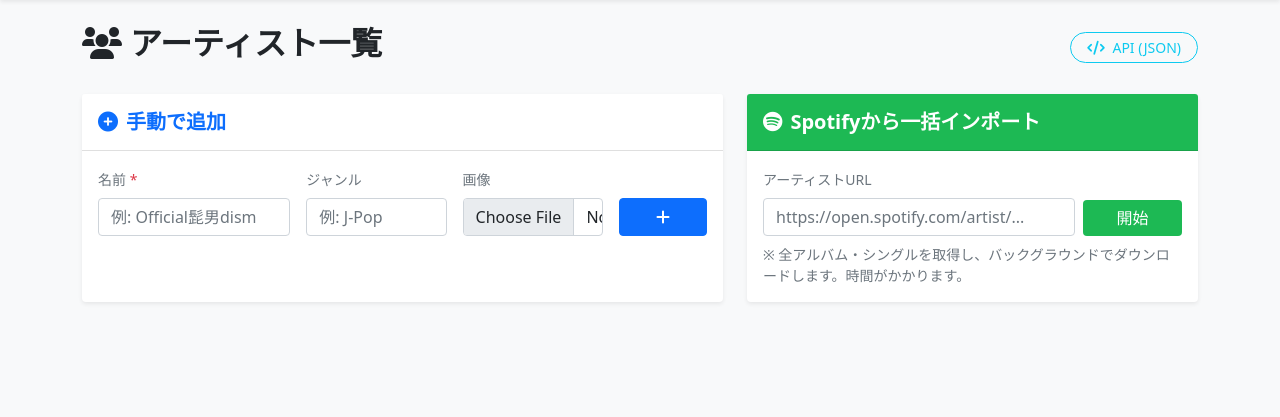
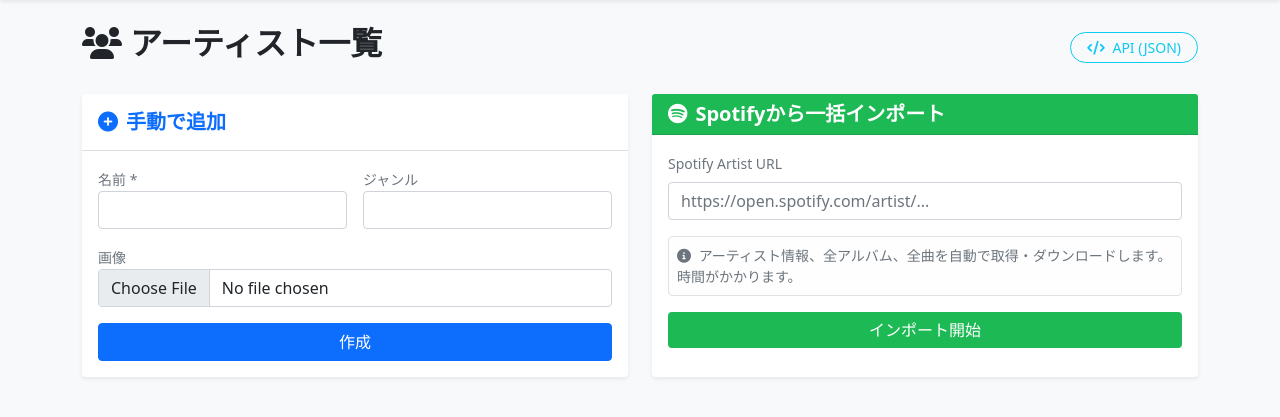
Before and after one commit to yuki-appdevorg/Music_Server_SpotifySupport, a Flask app: template templates/index.html in a window 1280 px wide. Shown: the part 56-473 px from the top of the page. Run offline with Flask 3, Linux system fonts and the light colour scheme; the template is opened without the code that fills it, so the values that code supplies are empty.

Commit message:
Update index.html

```diff
--- a/templates/index.html
+++ b/templates/index.html
@@ -33,54 +33,41 @@
             </a>
         </div>
 
-        <div class="row mb-5 g-4">
-            <!-- Add Artist Manually -->
-            <div class="col-lg-7">
-                <div class="card border-0 shadow-sm h-100">
+        <div class="row g-4 mb-5">
+            <!-- Add Manual -->
+            <div class="col-lg-6">
+                <div class="card h-100 border-0 shadow-sm">
                     <div class="card-header bg-white py-3">
                         <h5 class="mb-0 fw-bold text-primary"><i class="fas fa-plus-circle me-2"></i>手動で追加</h5>
                     </div>
                     <div class="card-body">
                         <form action="/admin/artist/add" method="post" enctype="multipart/form-data" class="row g-3 align-items-end">
-                            <div class="col-md-4">
-                                <label class="form-label small text-muted">名前 <span class="text-danger">*</span></label>
-                                <input type="text" name="name" class="form-control" required placeholder="例: Official髭男dism">
-                            </div>
-                            <div class="col-md-3">
-                                <label class="form-label small text-muted">ジャンル</label>
-                                <input type="text" name="genre" class="form-control" placeholder="例: J-Pop">
-                            </div>
-                            <div class="col-md-3">
-                                <label class="form-label small text-muted">画像</label>
-                                <input type="file" name="image" class="form-control" accept="image/*">
-                            </div>
-                            <div class="col-md-2">
-                                <button class="btn btn-primary w-100"><i class="fas fa-plus"></i></button>
-                            </div>
+                            <div class="col-md-6"><label class="small text-muted">名前 *</label><input type="text" name="name" class="form-control" required></div>
+                            <div class="col-md-6"><label class="small text-muted">ジャンル</label><input type="text" name="genre" class="form-control"></div>
+                            <div class="col-md-12"><label class="small text-muted">画像</label><input type="file" name="image" class="form-control" accept="image/*"></div>
+                            <div class="col-md-12"><button class="btn btn-primary w-100">作成</button></div>
                         </form>
                     </div>
                 </div>
             </div>
 
-            <!-- Auto Import from Spotify -->
-            <div class="col-lg-5">
-                <div class="card border-0 shadow-sm h-100">
-                    <div class="card-header bg-success text-white py-3" style="background-color: #1DB954 !important;">
+            <!-- Import Spotify Artist -->
+            <div class="col-lg-6">
+                <div class="card h-100 border-0 shadow-sm">
+                    <div class="card-header bg-success text-white" style="background-color: #1DB954 !important;">
                         <h5 class="mb-0 fw-bold"><i class="fab fa-spotify me-2"></i>Spotifyから一括インポート</h5>
                     </div>
                     <div class="card-body">
-                        <form action="/admin/artist/import" method="post" class="row g-2 align-items-end">
-                            <div class="col-9">
-                                <label class="form-label small text-muted">アーティストURL</label>
-                                <input type="url" name="url" class="form-control" required placeholder="https://open.spotify.com/artist/...">
+                        <form action="/admin/artist/import" method="post">
+                            <div class="mb-3">
+                                <label class="form-label small text-muted">Spotify Artist URL</label>
+                                <input type="url" name="url" class="form-control" placeholder="https://open.spotify.com/artist/..." required>
                             </div>
-                            <div class="col-3">
-                                <button class="btn btn-success w-100" style="background-color: #1DB954; border:none;">開始</button>
+                            <div class="alert alert-light border small text-muted p-2">
+                                <i class="fas fa-info-circle me-1"></i> アーティスト情報、全アルバム、全曲を自動で取得・ダウンロードします。時間がかかります。
                             </div>
+                            <button class="btn btn-success w-100" style="background-color: #1DB954; border:none;">インポート開始</button>
                         </form>
-                        <p class="small text-muted mt-2 mb-0">
-                            ※ 全アルバム・シングルを取得し、バックグラウンドでダウンロードします。時間がかかります。
-                        </p>
                     </div>
                 </div>
             </div>
@@ -148,6 +135,7 @@
         </div>
     </div>
 
+    <!-- Help Modal -->
     <div class="modal fade" id="helpModal" tabindex="-1">
         <div class="modal-dialog modal-lg">
             <div class="modal-content">
@@ -156,14 +144,11 @@
                     <button type="button" class="btn-close btn-close-white" data-bs-dismiss="modal"></button>
                 </div>
                 <div class="modal-body">
-                    <h6>1. アーティストの管理</h6>
-                    <ul class="small text-muted">
-                        <li><strong>手動追加:</strong> 名前と画像を指定して空のアーティストを作成します。</li>
-                        <li><strong>Spotify一括インポート:</strong> アーティストURLを入力すると、名前・画像・全アルバム・全曲を自動で取得・ダウンロードします（推奨）。</li>
-                    </ul>
+                    <h6>1. アーティスト一括インポート</h6>
+                    <p class="small text-muted">SpotifyのアーティストページURLを入力すると、すべてのアルバムと曲を自動で取り込みます。時間がかかるため、バックグラウンドで処理されます。</p>
                     <hr>
-                    <h6>2. アルバム・曲の管理</h6>
-                    <p class="small text-muted">アーティスト詳細画面から個別にアルバムを追加したり、曲をアップロードできます。</p>
+                    <h6>2. 手動管理</h6>
+                    <p class="small text-muted">手動でアーティストを作成し、アルバムを追加、曲をアップロードすることも可能です。</p>
                 </div>
             </div>
         </div>
```
